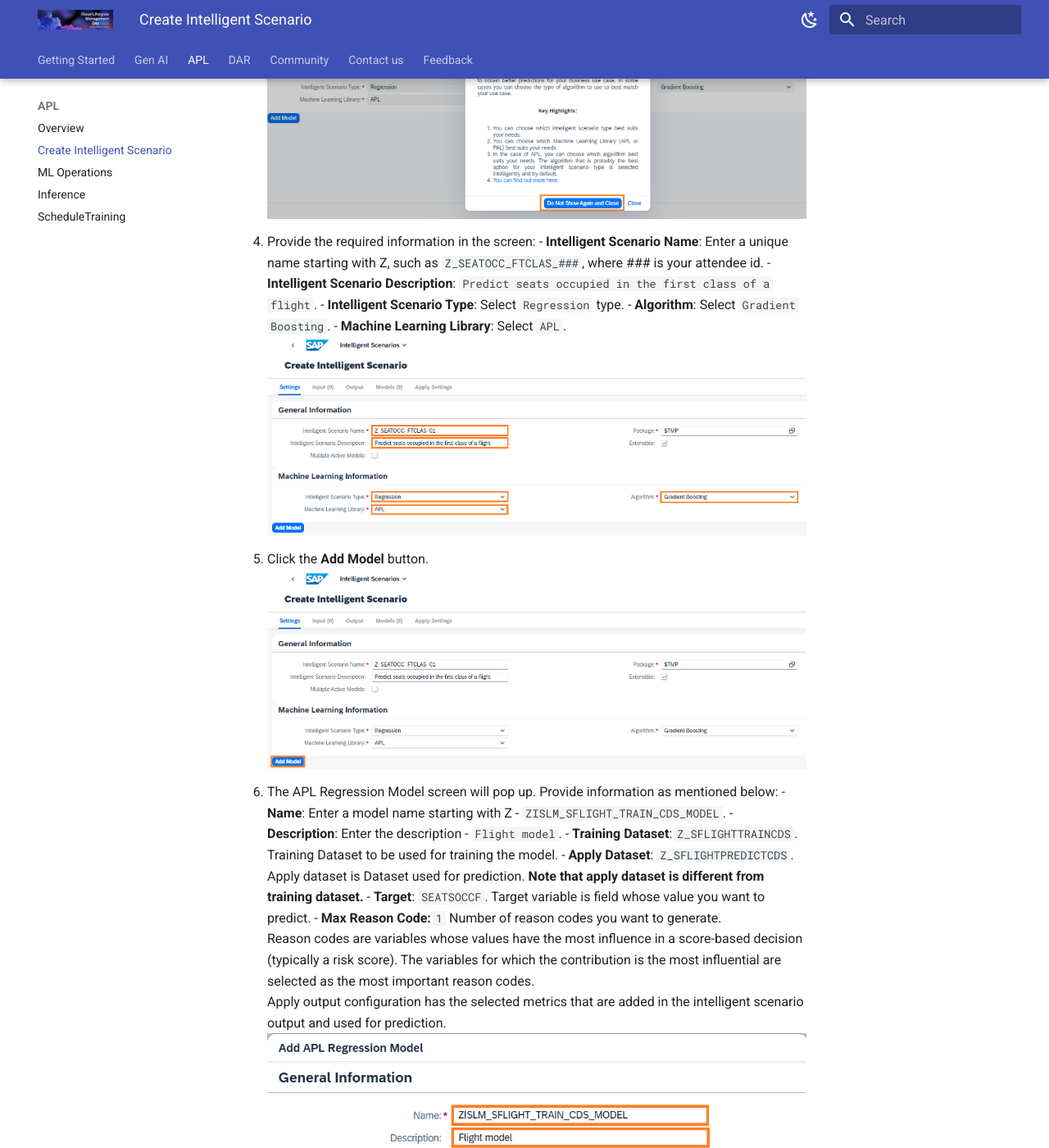
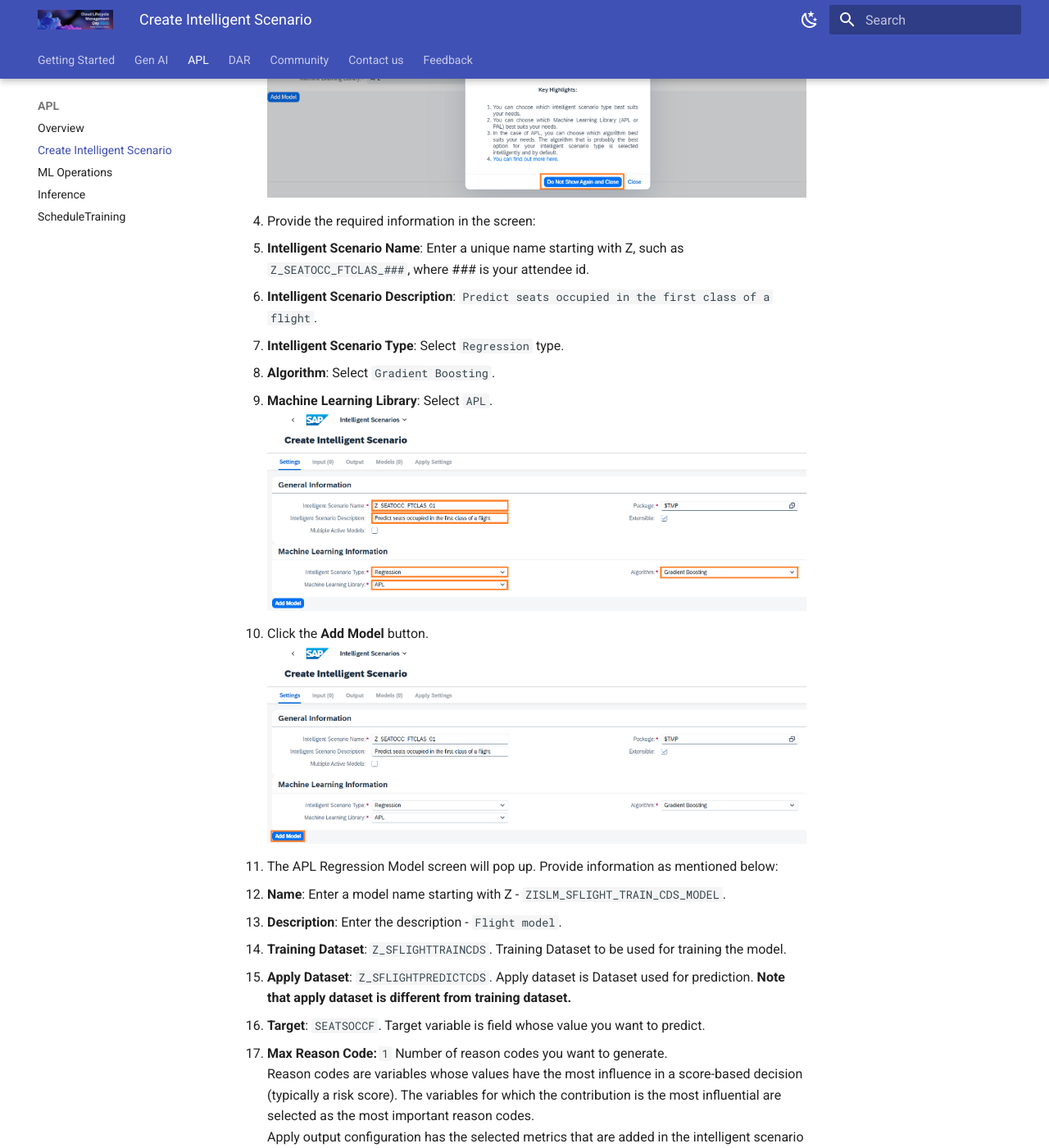
Before and after one commit to SAP-CLM-SL/ISLM, an MkDocs documentation site: the page built from docs/ISLM_with_HANAML/createandpublish.md, in a window 1280 px wide and 1400 px high, scrolled down 1309 px. Shown: the whole window at 82% size. Built offline with MkDocs 1.6.1 and Material for MkDocs 9.7.7, drawn with Linux system fonts in a browser that asks for light colours; some of the changed lines change nothing that is shown; some of the changed text lies outside the part shown.

Commit message:
Fix formatting issue

```diff
--- a/docs/ISLM_with_HANAML/createandpublish.md
+++ b/docs/ISLM_with_HANAML/createandpublish.md
@@ -10,7 +10,7 @@
 
 Gradient Boosting regression model type provides a more accurate modeling result than the legacy regression model.
 
-1. Open the Fiori Launchpad by clicking [here](https://18.214.3.29:44301/sap/bc/ui5_ui5/ui2/ushell/shells/abap/FioriLaunchpad.html?sap-client=100&sap-language=EN#Shell-home){:target="\_blank"}. Input the username and password provided in the cheat sheet. Click the **Intelligent Scenario** app.
+1. Open the Fiori Launchpad by clicking [here](https://18.214.3.29:44301/sap/bc/ui5_ui5/ui2/ushell/shells/abap/FioriLaunchpad.html?sap-client=100&sap-language=EN#Shell-home){:target="\_blank"}. Click the **Intelligent Scenario** app.
    ![](../ISLM_with_SAPGenAI/images/IntelligentScenariosApp.png)
 
 2. Click the **Create** button and choose **Embedded**.<br/>In Embedded approach, a business application, for example SAP S/4HANA runs in the same stack as its machine learning provider SAP HANA ML and it provides analytics libraries **SAP HANA Automated Predictive Library (APL)** or **SAP HANA Predictive Analysis Library (PAL)**.
@@ -19,13 +19,24 @@
 3. Click the **Do Not Show Again and Close** button in the Onboarding Dialog.
    ![](./images/3.png)
 
-4. Provide the required information in the screen: - **Intelligent Scenario Name**: Enter a unique name starting with Z, such as `Z_SEATOCC_FTCLAS_###`, where ### is your attendee id. - **Intelligent Scenario Description**: `Predict seats occupied in the first class of a flight`. - **Intelligent Scenario Type**: Select `Regression` type. - **Algorithm**: Select `Gradient Boosting`. - **Machine Learning Library**: Select `APL`.
+4. Provide the required information in the screen:
+   - **Intelligent Scenario Name**: Enter a unique name starting with Z, such as `Z_SEATOCC_FTCLAS_###`, where ### is your attendee id.
+   - **Intelligent Scenario Description**: `Predict seats occupied in the first class of a flight`.
+   - **Intelligent Scenario Type**: Select `Regression` type.
+   - **Algorithm**: Select `Gradient Boosting`.
+   - **Machine Learning Library**: Select `APL`.
    ![](./images/AddScenarioDetails.png)
 
 5. Click the **Add Model** button.
    ![](./images/ClickAddModelButton.png)
 
-6. The APL Regression Model screen will pop up. Provide information as mentioned below: - **Name**: Enter a model name starting with Z - `ZISLM_SFLIGHT_TRAIN_CDS_MODEL`. - **Description**: Enter the description - `Flight model`. - **Training Dataset**: `Z_SFLIGHTTRAINCDS`. Training Dataset to be used for training the model. - **Apply Dataset**: `Z_SFLIGHTPREDICTCDS`. Apply dataset is Dataset used for prediction. **Note that apply dataset is different from training dataset.** - **Target**: `SEATSOCCF`. Target variable is field whose value you want to predict. - **Max Reason Code:** `1` Number of reason codes you want to generate.<br/> Reason codes are variables whose values have the most influence in a score-based decision (typically a risk score). The variables for which the contribution is the most influential are selected as the most important reason codes.<br/> Apply output configuration has the selected metrics that are added in the intelligent scenario output and used for prediction.
+6. The APL Regression Model screen will pop up. Provide information as mentioned below:
+   - **Name**: Enter a model name starting with Z - `ZISLM_SFLIGHT_TRAIN_CDS_MODEL`.
+   - **Description**: Enter the description - `Flight model`.
+   - **Training Dataset**: `Z_SFLIGHTTRAINCDS`. Training Dataset to be used for training the model.
+   - **Apply Dataset**: `Z_SFLIGHTPREDICTCDS`. Apply dataset is Dataset used for prediction. **Note that apply dataset is different from training dataset.**
+   - **Target**: `SEATSOCCF`. Target variable is field whose value you want to predict.
+   - **Max Reason Code:** `1` Number of reason codes you want to generate.<br/> Reason codes are variables whose values have the most influence in a score-based decision (typically a risk score). The variables for which the contribution is the most influential are selected as the most important reason codes.<br/> Apply output configuration has the selected metrics that are added in the intelligent scenario output and used for prediction.
    ![](./images/EnterModelDetails.png)
 
 7. Click the **Add** button.
```
